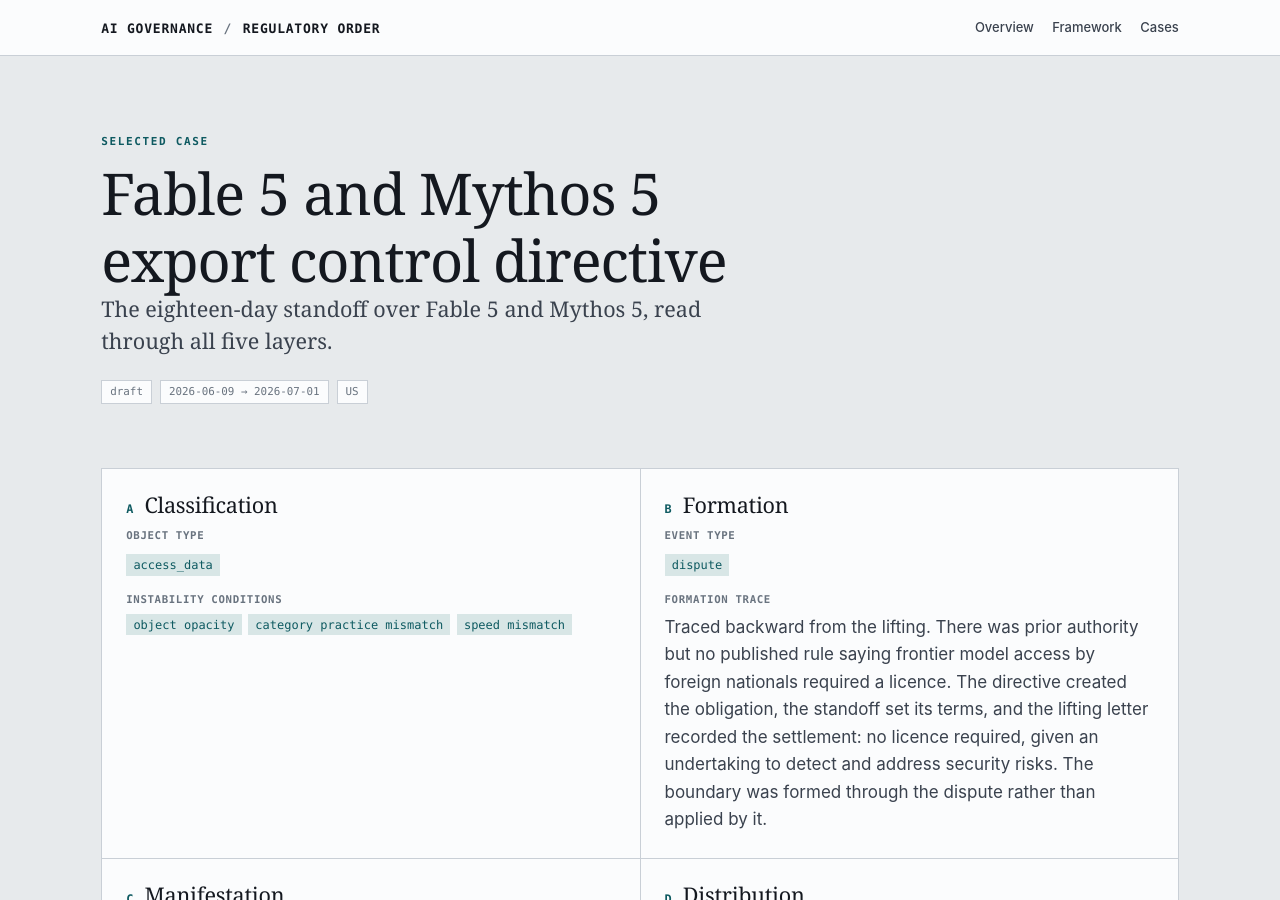
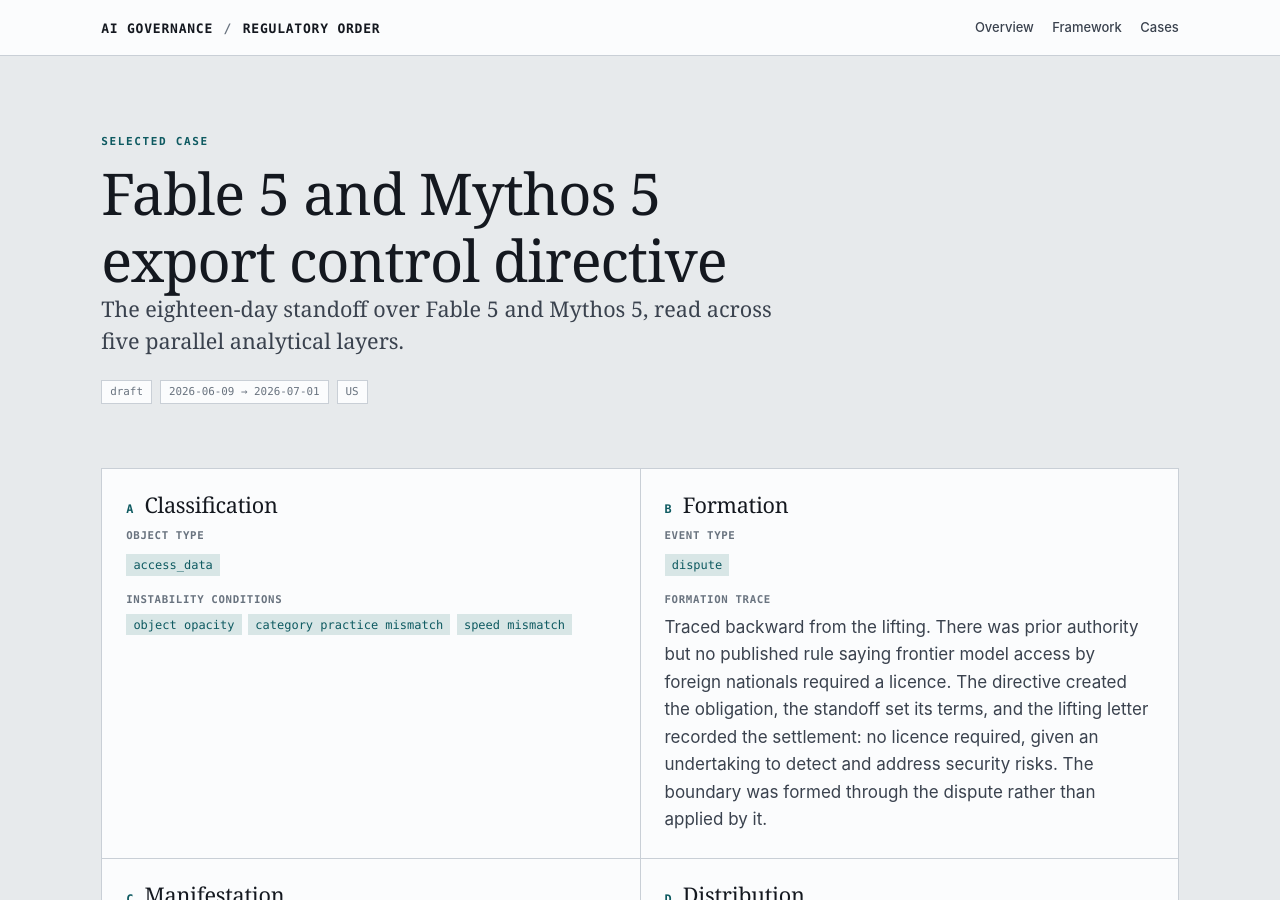
Before and after one commit to GaeunLim01/regulatory-order, a Jekyll site: the page built from cases/fable-mythos/index.html, in a window 1280 px wide and 900 px high. Built offline with Jekyll 4.4.1, drawn with Linux system fonts in a browser that asks for light colours.

Commit message:
Add files via upload

```diff
--- a/cases/fable-mythos/index.html
+++ b/cases/fable-mythos/index.html
@@ -2,6 +2,6 @@
 layout: case
 title: Fable 5 and Mythos 5 export control directive
 permalink: /cases/fable-mythos/
-description: The eighteen-day standoff over Fable 5 and Mythos 5, read through all five layers.
+description: The eighteen-day standoff over Fable 5 and Mythos 5, read across five parallel analytical layers.
 case_id: fable-mythos-2026
 ---
```
